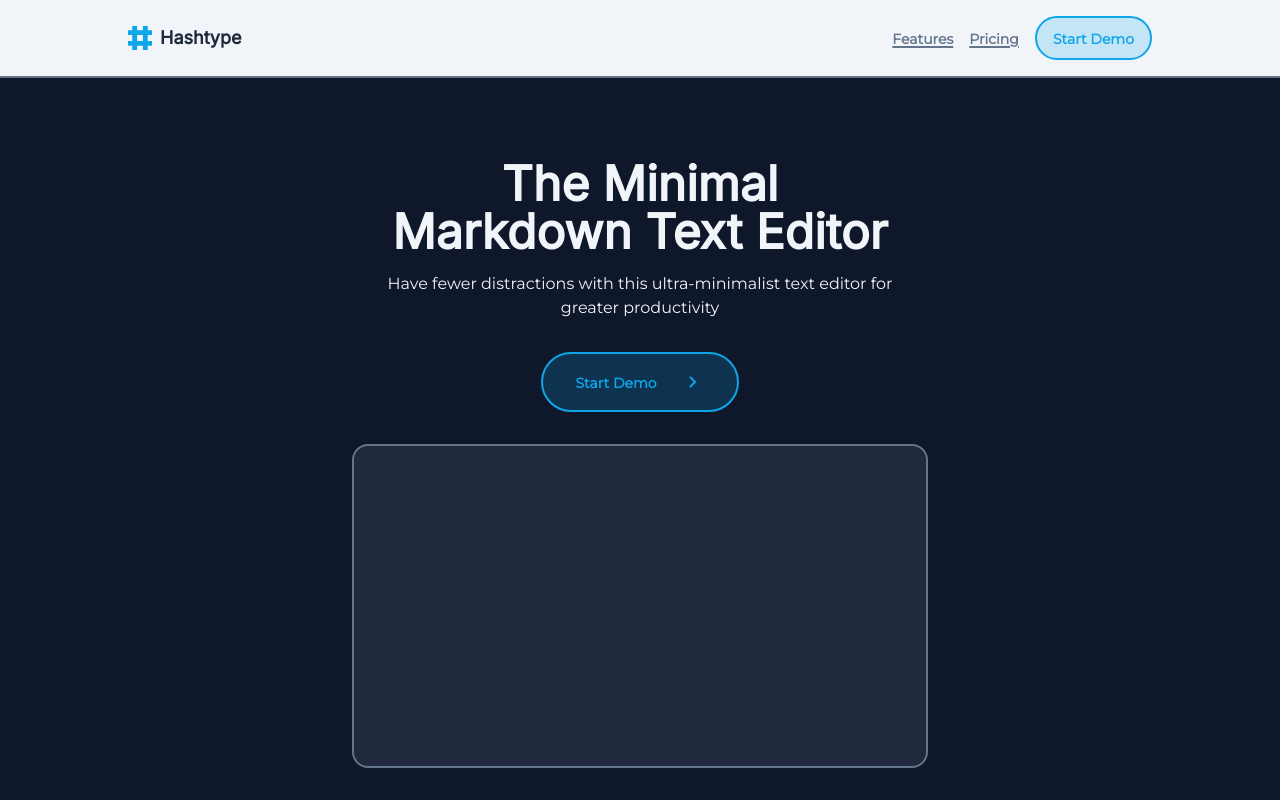
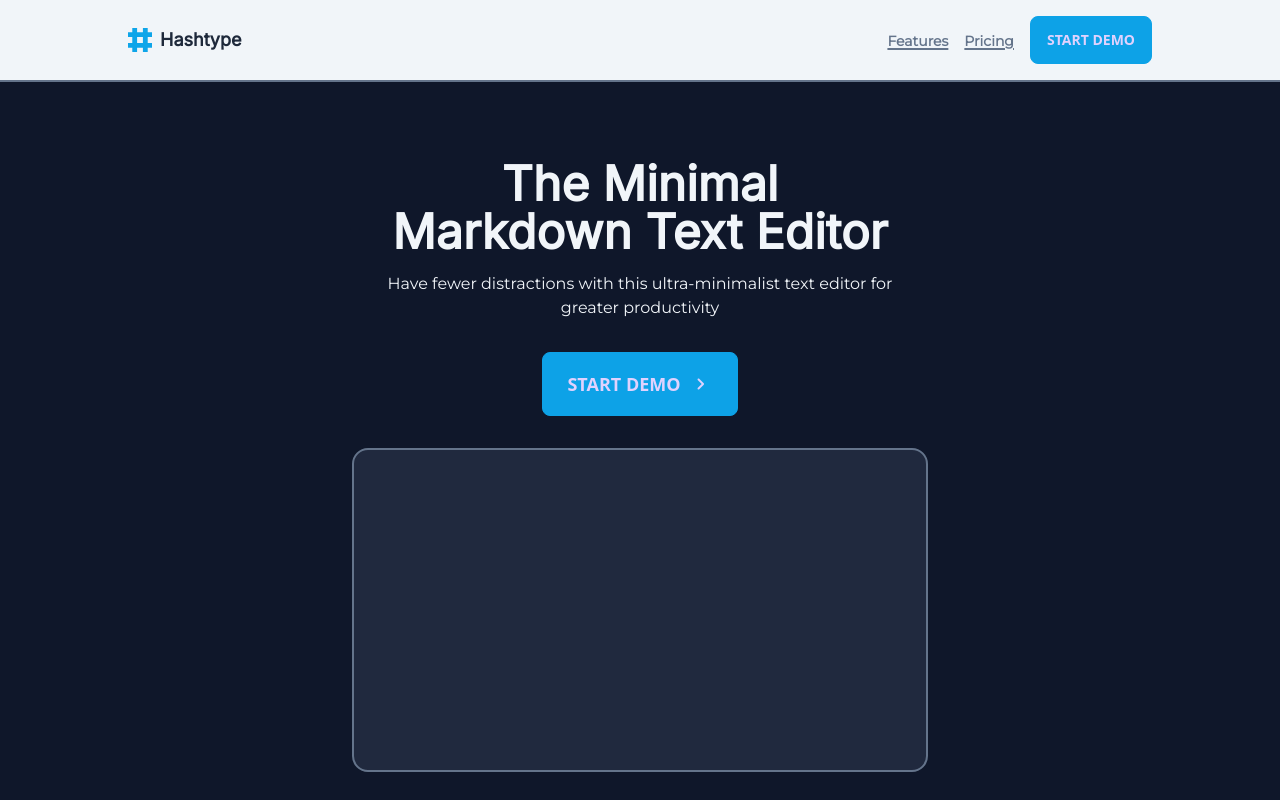
Before and after one commit to matovius/hashtype, a SvelteKit app: page / in a window 1280 px wide. Shown: the top 800 px of the page. Built offline with nearby package versions, Linux system fonts and the light colour scheme; a web font is replaced by a local one.

Commit message:
Change button components to use DaisyUI

```diff
--- a/src/components/buttons/Button.svelte
+++ b/src/components/buttons/Button.svelte
@@ -1,73 +1,62 @@
 <script lang="ts">
-  import Text from "../typography/Text.svelte";
-
   export let size: "small" | "medium" | "large" = "small";
   export let variant:
     | "primary"
     | "secondary"
     | "success"
     | "warning"
-    | "error" = "secondary";
+    | "error"
+    | "neutral" = "neutral";
   export let startIcon: string | null = null;
   export let endIcon: string | null = null;
-  export let width: "content" | "container" = "content";
+  export let fullWidth: boolean = false;
   export let textLabel: string;
   export let align: "start" | "center" | "end" = "start";
 
   let buttonSize: string;
   let buttonVariant: string;
-  let buttonWidth: string;
   let textAlign: string;
 
   if (size === "small") {
-    buttonSize = "gap-2 px-2 py-1";
+    buttonSize = "btn-sm";
   } else if (size === "medium") {
-    buttonSize = "gap-4 px-4 py-2";
+    buttonSize = "btn-md";
   } else if (size === "large") {
-    buttonSize = "gap-6 px-8 py-4";
+    buttonSize = "btn-lg";
   }
 
-  if (variant === "primary") {
-    buttonVariant =
-      "text-sky-500 hover:text-sky-100 focus:text-sky-100 border-sky-500 bg-sky-500/20 hover:bg-sky-500 focus:bg-sky-500";
+  if (variant === "neutral") {
+    buttonVariant = "btn-neutral";
+  } else if (variant === "primary") {
+    buttonVariant = "btn-primary";
   } else if (variant === "secondary") {
-    buttonVariant =
-      "text-slate-500 hover:text-slate-100 focus:text-slate-100 border-slate-500 bg-slate-500/20 hover:bg-slate-500 focus:bg-slate-500";
+    buttonVariant = "btn-secondary";
   } else if (variant === "success") {
-    buttonVariant =
-      "text-emerald-500 hover:text-emerald-100 focus:text-emerald-100 border-emerald-500 bg-emerald-500/20 hover:bg-emerald-500 focus:bg-emerald-500";
+    buttonVariant = "btn-success";
   } else if (variant === "warning") {
-    buttonVariant =
-      "text-yellow-500 hover:text-yellow-100 focus:text-yellow-100 border-yellow-500 bg-yellow-500/20 hover:bg-yellow-500 focus:bg-yellow-500";
+    buttonVariant = "btn-warning";
   } else if (variant === "error") {
-    buttonVariant =
-      "text-rose-500 hover:text-rose-100 focus:text-rose-100 border-rose-500 bg-rose-500/20 hover:bg-rose-500 focus:bg-rose-500";
-  }
-
-  if (width === "container") {
-    buttonWidth = "w-full";
-  } else if (width === "content") {
-    buttonWidth = "w-fit";
+    buttonVariant = "btn-error";
   }
 
   if (align === "start") {
-    textAlign = "text-start justify-start";
+    textAlign = "text-start";
   } else if (align === "center") {
-    textAlign = "text-center justify-center";
+    textAlign = "text-center";
   } else if (align === "end") {
-    textAlign = "text-end justify-end";
+    textAlign = "text-end";
   }
 </script>
 
 <button
-  class={`transition outline-none ease-in flex ${textAlign} items-center rounded-full border-2 ${buttonWidth} ${buttonSize} ${buttonVariant}`}
+  class={`btn ${buttonSize} ${buttonVariant} ${fullWidth ? "btn-block" : null}`}
   on:click
 >
   {#if startIcon !== null}
     <span class="material-icons-rounded">{startIcon}</span>
   {/if}
   <div class={`${textAlign}`}>
-    <Text as="span">{textLabel}</Text>
+    <span>{textLabel}</span>
   </div>
   {#if endIcon !== null}
     <span class="material-icons-rounded">{endIcon}</span>
--- a/src/components/buttons/IconButton.svelte
+++ b/src/components/buttons/IconButton.svelte
@@ -6,40 +6,38 @@
     | "secondary"
     | "success"
     | "warning"
-    | "error" = "secondary";
+    | "error"
+    | "neutral" = "neutral";
   export let tooltip: string;
 
-  let buttonPadding: string;
+  let buttonSize: string;
   let buttonVariant: string;
 
   if (size === "small") {
-    buttonPadding = "p-1";
+    buttonSize = "btn-sm";
   } else if (size === "medium") {
-    buttonPadding = "p-2";
+    buttonSize = "btn-md";
   } else if (size === "large") {
-    buttonPadding = "p-4";
+    buttonSize = "btn-lg";
   }
 
-  if (variant === "primary") {
-    buttonVariant =
-      "text-sky-500 hover:text-sky-100 focus:text-sky-100 border-sky-500 bg-sky-500/20 hover:bg-sky-500 focus:bg-sky-500";
+  if (variant === "neutral") {
+    buttonVariant = "btn-neutral";
+  } else if (variant === "primary") {
+    buttonVariant = "btn-primary";
   } else if (variant === "secondary") {
-    buttonVariant =
-      "text-slate-500 hover:text-slate-100 focus:text-slate-100 border-slate-500 bg-slate-500/20 hover:bg-slate-500 focus:bg-slate-500";
+    buttonVariant = "btn-secondary";
   } else if (variant === "success") {
-    buttonVariant =
-      "text-emerald-500 hover:text-emerald-100 focus:text-emerald-100 border-emerald-500 bg-emerald-500/20 hover:bg-emerald-500 focus:bg-emerald-500";
+    buttonVariant = "btn-success";
   } else if (variant === "warning") {
-    buttonVariant =
-      "text-yellow-500 hover:text-yellow-100 focus:text-yellow-100 border-yellow-500 bg-yellow-500/20 hover:bg-yellow-500 focus:bg-yellow-500";
+    buttonVariant = "btn-warning";
   } else if (variant === "error") {
-    buttonVariant =
-      "text-rose-500 hover:text-rose-100 focus:text-rose-100 border-rose-500 bg-rose-500/20 hover:bg-rose-500 focus:bg-rose-500";
+    buttonVariant = "btn-error";
   }
 </script>
 
 <button
-  class={`transition outline-none ease-in flex justify-center items-center rounded-full border-2 ${buttonPadding} ${buttonVariant}`}
+  class={`btn btn-circle ${buttonSize} ${buttonVariant}`}
   title={tooltip}
   on:click
 >
--- a/src/components/buttons/LinkButton.svelte
+++ b/src/components/buttons/LinkButton.svelte
@@ -1,6 +1,4 @@
 <script lang="ts">
-  import Text from "../typography/Text.svelte";
-
   export let link: string = "/";
   export let size: "small" | "medium" | "large" = "small";
   export let variant:
@@ -8,47 +6,38 @@
     | "secondary"
     | "success"
     | "warning"
-    | "error" = "secondary";
+    | "error"
+    | "neutral" = "neutral";
   export let startIcon: string | null = null;
   export let endIcon: string | null = null;
-  export let width: "content" | "container" = "content";
+  export let fullWidth: boolean = false;
   export let textLabel: string;
   export let align: "start" | "center" | "end" = "start";
 
   let buttonSize: string;
   let buttonVariant: string;
-  let buttonWidth: string;
   let textAlign: string;
 
   if (size === "small") {
-    buttonSize = "gap-2 px-2 py-1";
+    buttonSize = "btn-sm";
   } else if (size === "medium") {
-    buttonSize = "gap-4 px-4 py-2";
+    buttonSize = "btn-md";
   } else if (size === "large") {
-    buttonSize = "gap-6 px-8 py-4";
+    buttonSize = "btn-lg";
   }
 
-  if (variant === "primary") {
-    buttonVariant =
-      "text-sky-500 hover:text-sky-100 focus:text-sky-100 border-sky-500 bg-sky-500/20 hover:bg-sky-500 focus:bg-sky-500";
+  if (variant === "neutral") {
+    buttonVariant = "btn-neutral";
+  } else if (variant === "primary") {
+    buttonVariant = "btn-primary";
   } else if (variant === "secondary") {
-    buttonVariant =
-      "text-slate-500 hover:text-slate-100 focus:text-slate-100 border-slate-500 bg-slate-500/20 hover:bg-slate-500 focus:bg-slate-500";
+    buttonVariant = "btn-secondary";
   } else if (variant === "success") {
-    buttonVariant =
-      "text-emerald-500 hover:text-emerald-100 focus:text-emerald-100 border-emerald-500 bg-emerald-500/20 hover:bg-emerald-500 focus:bg-emerald-500";
+    buttonVariant = "btn-success";
   } else if (variant === "warning") {
-    buttonVariant =
-      "text-yellow-500 hover:text-yellow-100 focus:text-yellow-100 border-yellow-500 bg-yellow-500/20 hover:bg-yellow-500 focus:bg-yellow-500";
+    buttonVariant = "btn-warning";
   } else if (variant === "error") {
-    buttonVariant =
-      "text-rose-500 hover:text-rose-100 focus:text-rose-100 border-rose-500 bg-rose-500/20 hover:bg-rose-500 focus:bg-rose-500";
-  }
-
-  if (width === "container") {
-    buttonWidth = "w-full";
-  } else if (width === "content") {
-    buttonWidth = "w-fit";
+    buttonVariant = "btn-error";
   }
 
   if (align === "start") {
@@ -62,13 +51,13 @@
 
 <a
   href={link}
-  class={`transition outline-none ease-in flex justify-center items-center rounded-full border-2 ${buttonWidth} ${buttonSize} ${buttonVariant}`}
+  class={`btn ${buttonSize} ${buttonVariant} ${fullWidth ? "btn-block" : null}`}
 >
   {#if startIcon !== null}
     <span class="material-icons-rounded">{startIcon}</span>
   {/if}
   <div class={`${textAlign}`}>
-    <Text as="span">{textLabel}</Text>
+    <span>{textLabel}</span>
   </div>
   {#if endIcon !== null}
     <span class="material-icons-rounded">{endIcon}</span>
--- a/src/components/buttons/LinkIconButton.svelte
+++ b/src/components/buttons/LinkIconButton.svelte
@@ -7,41 +7,39 @@
     | "secondary"
     | "success"
     | "warning"
-    | "error" = "secondary";
+    | "error"
+    | "neutral" = "neutral";
   export let tooltip: string;
 
-  let buttonPadding: string;
+  let buttonSize: string;
   let buttonVariant: string;
 
   if (size === "small") {
-    buttonPadding = "p-1";
+    buttonSize = "btn-sm";
   } else if (size === "medium") {
-    buttonPadding = "p-2";
+    buttonSize = "btn-md";
   } else if (size === "large") {
-    buttonPadding = "p-4";
+    buttonSize = "btn-lg";
   }
 
-  if (variant === "primary") {
-    buttonVariant =
-      "text-sky-500 hover:text-sky-100 focus:text-sky-100 border-sky-500 bg-sky-500/20 hover:bg-sky-500 focus:bg-sky-500";
+  if (variant === "neutral") {
+    buttonVariant = "btn-neutral";
+  } else if (variant === "primary") {
+    buttonVariant = "btn-primary";
   } else if (variant === "secondary") {
-    buttonVariant =
-      "text-slate-500 hover:text-slate-100 focus:text-slate-100 border-slate-500 bg-slate-500/20 hover:bg-slate-500 focus:bg-slate-500";
+    buttonVariant = "btn-secondary";
   } else if (variant === "success") {
-    buttonVariant =
-      "text-emerald-500 hover:text-emerald-100 focus:text-emerald-100 border-emerald-500 bg-emerald-500/20 hover:bg-emerald-500 focus:bg-emerald-500";
+    buttonVariant = "btn-success";
   } else if (variant === "warning") {
-    buttonVariant =
-      "text-yellow-500 hover:text-yellow-100 focus:text-yellow-100 border-yellow-500 bg-yellow-500/20 hover:bg-yellow-500 focus:bg-yellow-500";
+    buttonVariant = "btn-warning";
   } else if (variant === "error") {
-    buttonVariant =
-      "text-rose-500 hover:text-rose-100 focus:text-rose-100 border-rose-500 bg-rose-500/20 hover:bg-rose-500 focus:bg-rose-500";
+    buttonVariant = "btn-error";
   }
 </script>
 
 <a
   href={link}
-  class={`transition outline-none ease-in flex justify-center items-center rounded-full border-2 ${buttonPadding} ${buttonVariant}`}
+  class={`btn btn-circle ${buttonSize} ${buttonVariant}`}
   title={tooltip}
 >
   <span class="material-icons-rounded">{icon}</span>
```
